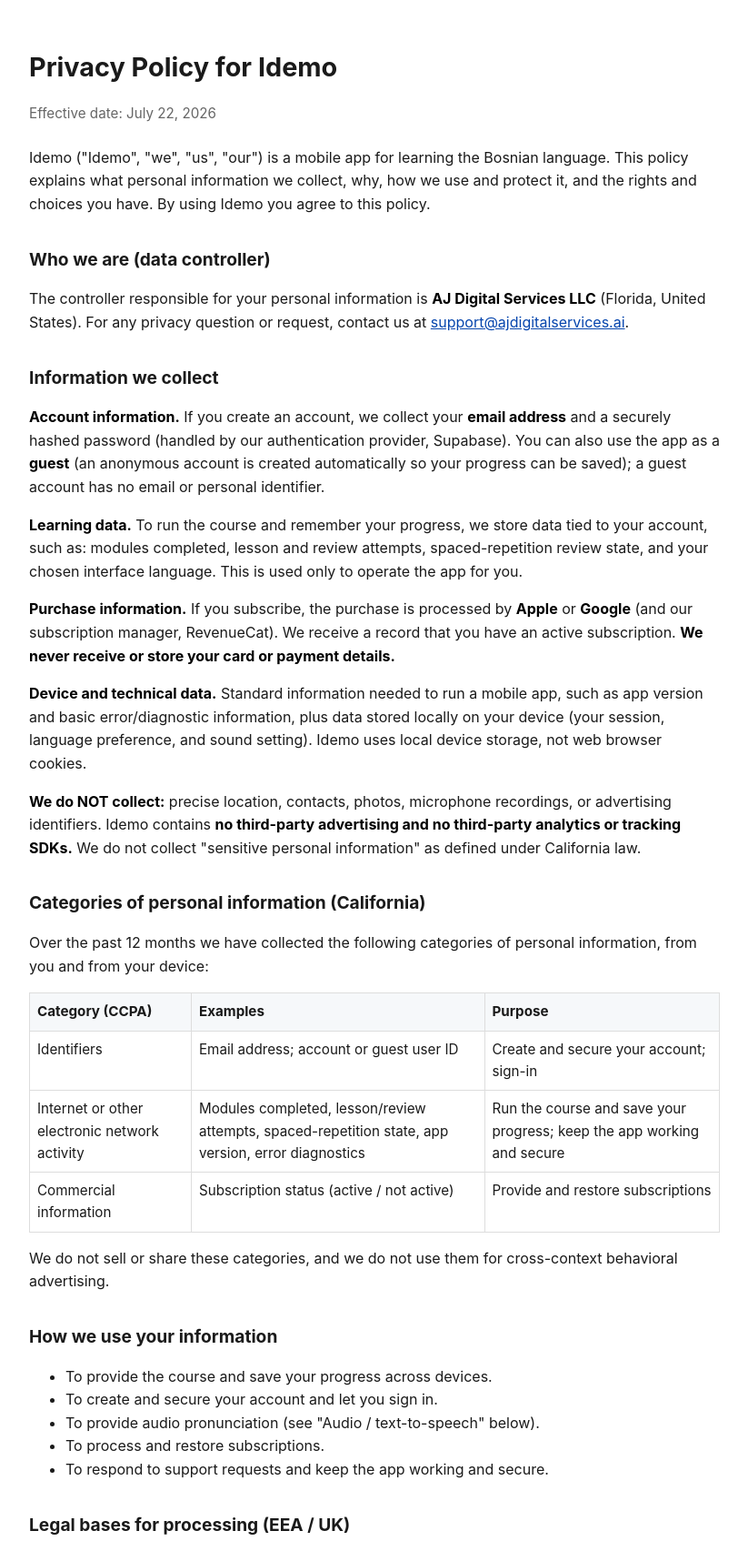
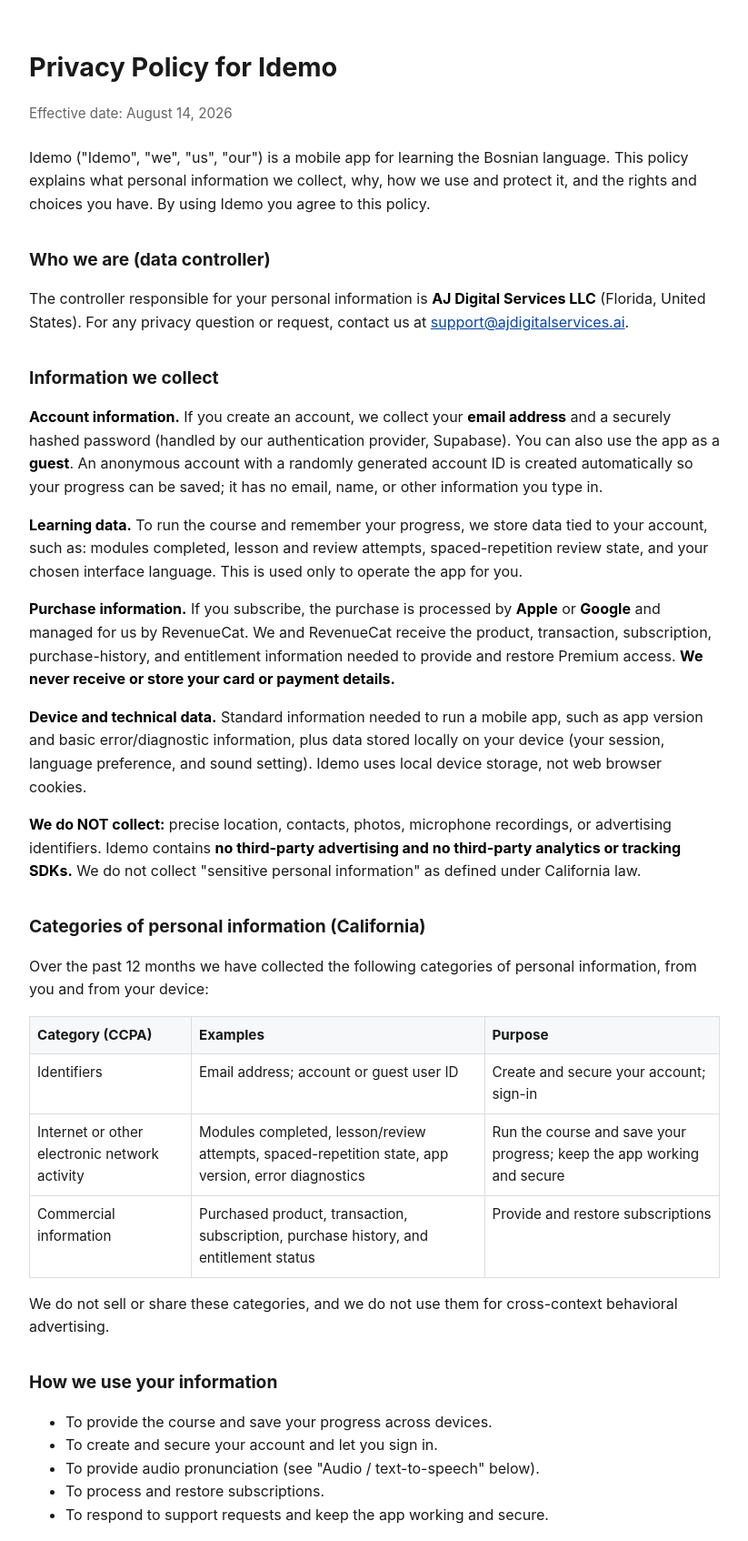
Before and after one commit to dfultz1984/idemo-legal, a plain HTML site: page privacy.html in a window 1280 px wide. Shown: the top 1694 px of the page at 91% size, without its empty margins (228-1051 px from the left). Drawn offline with Linux system fonts and the light colour scheme.

Commit message:
docs(privacy): disclose paid processing and diagnostics

```diff
--- a/privacy.html
+++ b/privacy.html
@@ -8,14 +8,14 @@
 </head>
 <body>
 <h1>Privacy Policy for Idemo</h1>
-<p class="meta">Effective date: July 22, 2026</p>
+<p class="meta">Effective date: August 14, 2026</p>
 <p>Idemo ("Idemo", "we", "us", "our") is a mobile app for learning the Bosnian language. This policy explains what personal information we collect, why, how we use and protect it, and the rights and choices you have. By using Idemo you agree to this policy.</p>
 <h2>Who we are (data controller)</h2>
 <p>The controller responsible for your personal information is <strong>AJ Digital Services LLC</strong> (Florida, United States). For any privacy question or request, contact us at <a href="mailto:support@ajdigitalservices.ai">support@ajdigitalservices.ai</a>.</p>
 <h2>Information we collect</h2>
-<p><strong>Account information.</strong> If you create an account, we collect your <strong>email address</strong> and a securely hashed password (handled by our authentication provider, Supabase). You can also use the app as a <strong>guest</strong> (an anonymous account is created automatically so your progress can be saved); a guest account has no email or personal identifier.</p>
+<p><strong>Account information.</strong> If you create an account, we collect your <strong>email address</strong> and a securely hashed password (handled by our authentication provider, Supabase). You can also use the app as a <strong>guest</strong>. An anonymous account with a randomly generated account ID is created automatically so your progress can be saved; it has no email, name, or other information you type in.</p>
 <p><strong>Learning data.</strong> To run the course and remember your progress, we store data tied to your account, such as: modules completed, lesson and review attempts, spaced-repetition review state, and your chosen interface language. This is used only to operate the app for you.</p>
-<p><strong>Purchase information.</strong> If you subscribe, the purchase is processed by <strong>Apple</strong> or <strong>Google</strong> (and our subscription manager, RevenueCat). We receive a record that you have an active subscription. <strong>We never receive or store your card or payment details.</strong></p>
+<p><strong>Purchase information.</strong> If you subscribe, the purchase is processed by <strong>Apple</strong> or <strong>Google</strong> and managed for us by RevenueCat. We and RevenueCat receive the product, transaction, subscription, purchase-history, and entitlement information needed to provide and restore Premium access. <strong>We never receive or store your card or payment details.</strong></p>
 <p><strong>Device and technical data.</strong> Standard information needed to run a mobile app, such as app version and basic error/diagnostic information, plus data stored locally on your device (your session, language preference, and sound setting). Idemo uses local device storage, not web browser cookies.</p>
 <p><strong>We do NOT collect:</strong> precise location, contacts, photos, microphone recordings, or advertising identifiers. Idemo contains <strong>no third-party advertising and no third-party analytics or tracking SDKs.</strong> We do not collect "sensitive personal information" as defined under California law.</p>
 <h2>Categories of personal information (California)</h2>
@@ -24,7 +24,7 @@
 <tr><th>Category (CCPA)</th><th>Examples</th><th>Purpose</th></tr>
 <tr><td>Identifiers</td><td>Email address; account or guest user ID</td><td>Create and secure your account; sign-in</td></tr>
 <tr><td>Internet or other electronic network activity</td><td>Modules completed, lesson/review attempts, spaced-repetition state, app version, error diagnostics</td><td>Run the course and save your progress; keep the app working and secure</td></tr>
-<tr><td>Commercial information</td><td>Subscription status (active / not active)</td><td>Provide and restore subscriptions</td></tr>
+<tr><td>Commercial information</td><td>Purchased product, transaction, subscription, purchase history, and entitlement status</td><td>Provide and restore subscriptions</td></tr>
 </table>
 <p>We do not sell or share these categories, and we do not use them for cross-context behavioral advertising.</p>
 <h2>How we use your information</h2>
@@ -51,7 +51,8 @@
 <li><strong>Supabase</strong> &mdash; database, authentication, and backend hosting.</li>
 <li><strong>ElevenLabs</strong> &mdash; text-to-speech audio generation (course text only).</li>
 <li><strong>Apple / Google</strong> &mdash; app distribution and subscription billing.</li>
-<li><strong>RevenueCat</strong> &mdash; subscription status management.</li>
+<li><strong>RevenueCat</strong> &mdash; purchase, subscription, and entitlement management.</li>
+<li><strong>Sentry</strong> &mdash; limited errors-only crash and diagnostic reporting.</li>
 </ul>
 <p><strong>We do not sell your personal information, and we do not share it for cross-context behavioral advertising.</strong></p>
 <h2>How to delete your account and your data</h2>
```
